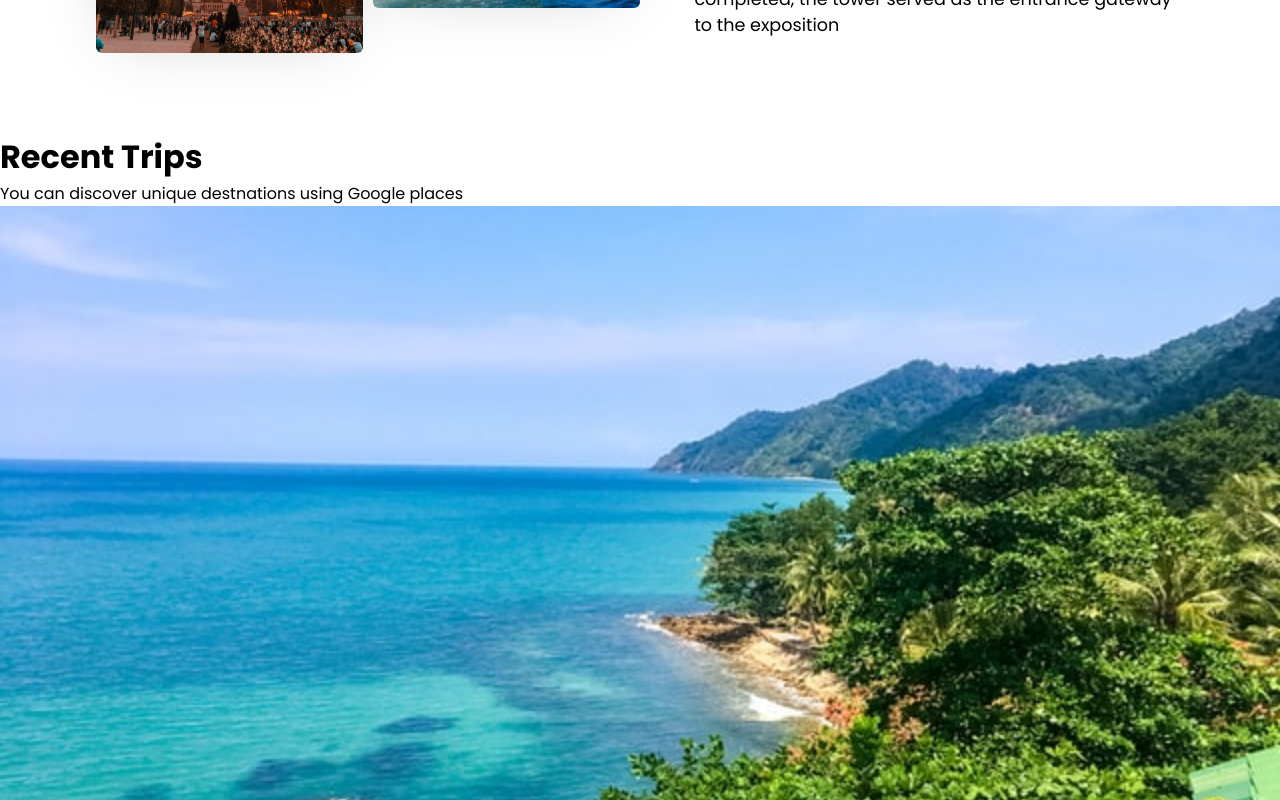
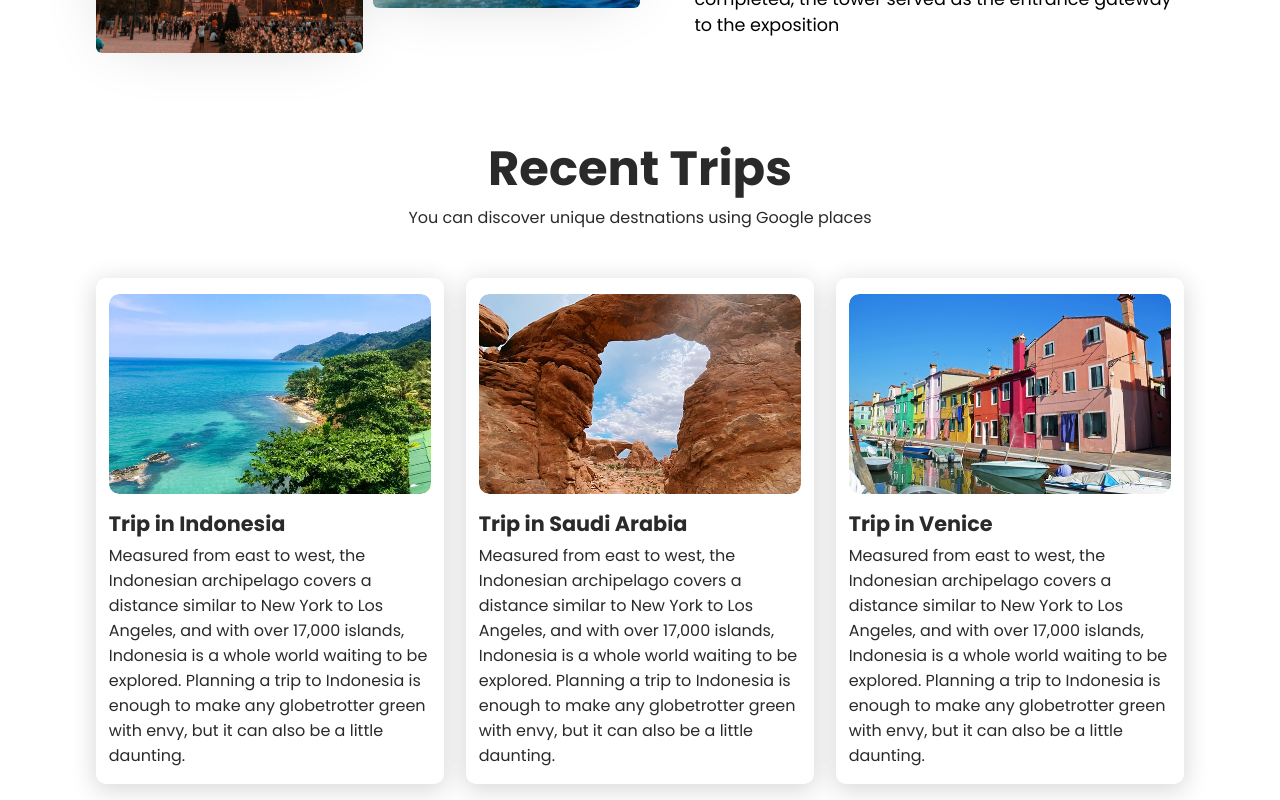
Before and after one commit to fmfahath/tourism-website, a React (Create React App) app: page / in a window 1280 px wide. Shown: the part 1960-2760 px from the top of the page. Built offline with nearby package versions, Linux system fonts and the light colour scheme.

Commit message:
Trip.js styled / Trip-styles.css edited

```diff
--- a/src/components/Trip-styles.css
+++ b/src/components/Trip-styles.css
@@ -0,0 +1,48 @@
+.trip{
+    margin: 4rem 6rem;
+    /* padding: 1.5rem; */
+    text-align: center;
+    color: #2a2a2a;
+}
+
+.trip h1{
+    font-size: 3rem;
+}
+
+.tripcard{
+    margin-top: 3rem;
+   display: flex;
+   justify-content: space-between;
+
+}
+
+.t-card{
+    width: 32%;
+    text-align: start;
+    box-shadow: 0 5px 25px 2px rgba(0,0,0,0.15);
+    border-radius: 10px;
+    cursor: pointer;
+    padding: 1rem 0.8rem;
+}
+
+.t-image{
+    height: 200px;
+    overflow: hidden;
+    border-radius: 10px;
+}
+
+.t-image img{
+    width: 100%;
+    height: 100%;
+    transition: 0.3s ease-in-out;
+    border-radius: 10px;
+}
+
+.t-image:hover img{
+    transform: scale(1.3);
+}
+
+.t-card h4{
+    font-size: 1.3rem;
+    padding: .9rem 0 .2rem 0;
+}
```
Also changed, not shown: 1 other file (tests, documents, lock files or other folders).
